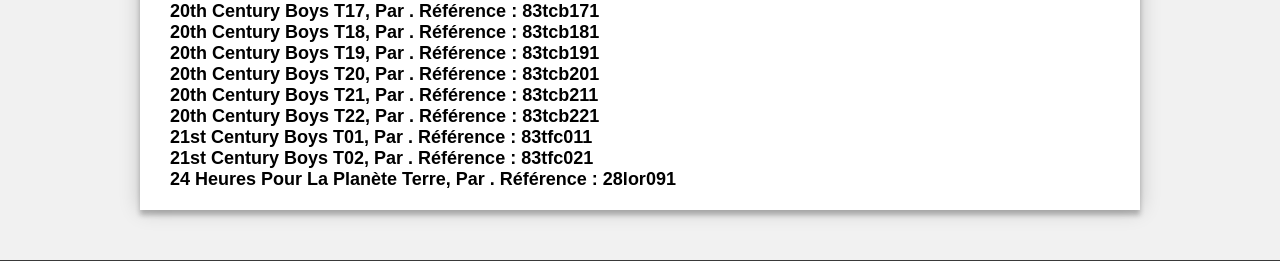
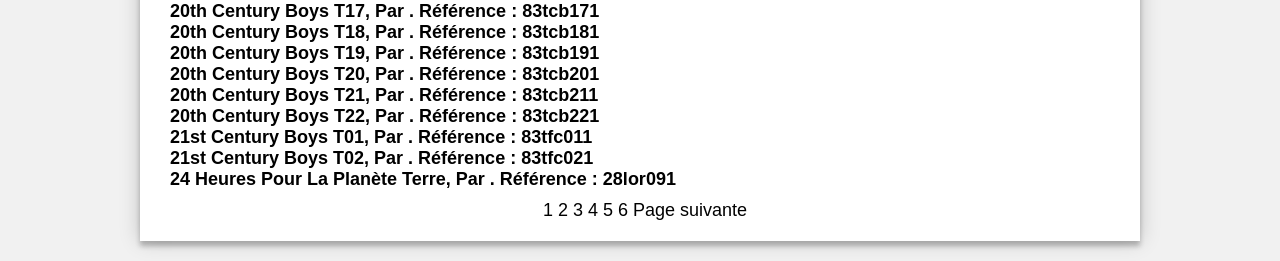
Before and after one commit to insa-bd-manga/WebProject, a Django app: page /recherche-ouvrages in a window 1280 px wide. Shown: the part 1531-1792 px from the top of the page. Run offline with Django 3.2, Linux system fonts and the light colour scheme; data comes from the database, SQL or seed files in the repository; parts of the project's set-up code (start-up, migrations or seed data) failed here and were passed over; some libraries are stand-ins or nearby versions; some web fonts are replaced.

Commit message:
pagination ouvrages

```diff
--- a/bibliotheque/static/bibliotheque/recherche.css
+++ b/bibliotheque/static/bibliotheque/recherche.css
@@ -175,3 +175,22 @@
     margin-top: 30px;
     margin-bottom: 10px;
 }
+
+
+/* Pour la pagination*/
+.pages{
+    text-align: center;
+}
+
+.pages a{
+
+    color: #000000;
+    text-decoration: none;
+
+}
+
+
+.pages > a:focus, .pages > a:hover{
+    text-decoration: none;
+    color: #de7328;
+}
--- a/bibliotheque/templates/bibliotheque/recherche.html
+++ b/bibliotheque/templates/bibliotheque/recherche.html
@@ -65,6 +65,56 @@
             {% endfor %}
         </div>
 
+                   {#  Début de la partie qui Sert à naviguer entre les pages #}
+        <div class="pages">{% if num_page != 0 %}<a id="previous_page" href="">Page précédente</a> {% endif %}
+            <span id="nb_pages"></span>
+            {% if num_page < pages_necessaires  %}<a id="next_page" href="">Page suivante</a>{% endif %}
+        </div>
+
     </div>
 
+    <script type="text/javascript">
+        var page_suivante = document.getElementById('next_page');{#  On récupère un élément (identifié par son id de la page html et on le stock dans une variable  #}
+        var page_precedente = document.getElementById('previous_page');
+        var nbr_pages = document.getElementById("nb_pages");
+
+
+        var text = '';{#  Le but est de remplir la balise span id=" nb_pages" avec les numéros et liens corresponds au pages des actualités #}
+        var nb_pages_necessaire = ((({{ nombre_reponses }})/10)+1) ;{#  variable qui est vide pour l'instant mais vas être remplie par la numérotation de page #}
+        for(var i=1;i<nb_pages_necessaire; i++) {{#  Calculr du nombre  de numéro de page qui va faloir afficher #}
+
+            {#  La boucle sert à  crée les numéros que l'on va afficher sur la page on fonction du nombre d'articles et crée aussi les liens associés #}
+            {#  On distingue le cas où la personne recherche les articles contenant un tag précis, si c'est le cas on ajoute le tag à la fabrication du lien de la page#}
+            if((i>=({{ num_page }}-4))&&(i<=({{ num_page }}+6))){
+                text += " <a href='/recherche-ouvrages/" +(i-1)+"' > " + i + " </a>";
+            }
+
+        }
+
+        text+='';{#  on complète une chaine de caratère vide pour s'assurer que text est bien un string #}
+        nbr_pages.innerHTML = text;{#  On introduit la variable txt dans la page on précisant que c'est de l'HTML pour qu'il intèprète les balises <a> pcomme des liens #}
+
+        {#  Ici on veut construit le lien vers les pages suivantes et présédentes #}
+        {#  De base le href des liens de page suivante et précédente, mais on viens dynamiquement au chargement de la page remplir c'est lien en fonction de la pages actuel #}
+        var num_page_suivante;
+        var num_page_precedente;
+
+        {#  Calcule de la page suivante et précédente #}
+        num_page_suivante = {{ num_page }} +1;
+        num_page_precedente = {{ num_page }} -1;
+
+
+        {#  Changement à proprement dit du lien #}
+        if (page_suivante != null){
+            page_suivante.href = "/recherche-ouvrages/"  + num_page_suivante;
+        }
+
+
+        if (page_precedente!=null){
+            page_precedente.href="/recherche-ouvrages/"+num_page_precedente;
+        }
+
+    </script>
+    {#  Fin de la partie qui Sert à naviguer entre les pages #}
+
 {% endblock %}
--- a/bibliotheque/urls.py
+++ b/bibliotheque/urls.py
@@ -4,4 +4,6 @@
 urlpatterns = [
     path('recherche/<int:num_page>', views.recherche, name='recherche'),
     path('recherche', views.recherche, name='recherche'),
+
+
 ]
--- a/vitrine/static/vitrine/actus.css
+++ b/vitrine/static/vitrine/actus.css
@@ -92,7 +92,7 @@
   border-top-color: rgba(0, 0, 0, 0.1);
 }
 
-
+/* Pour la pagination*/
 .pages{
     text-align: center;
 }
--- a/vitrine/static/vitrine/archives.css
+++ b/vitrine/static/vitrine/archives.css
@@ -84,7 +84,7 @@
     color: #de7328;
 }
 
-
+/* Pour la pagination*/
 .pages{
     text-align: center;
 }
--- a/vitrine/urls.py
+++ b/vitrine/urls.py
@@ -6,7 +6,9 @@
 
 urlpatterns = [
     path('', views.index, name='index'),
+    path('recherche-ouvrages/<int:num_page>', biblio_views.recherche, name='recherche'),
     path('recherche-ouvrages', biblio_views.recherche, name='recherche-ouvrages'),
+
 
 #   path('ouvrage/<str:auteur>/<str:titre>/<int:num_page>', views.ouvrage, name='ouvrage'),
 
```
